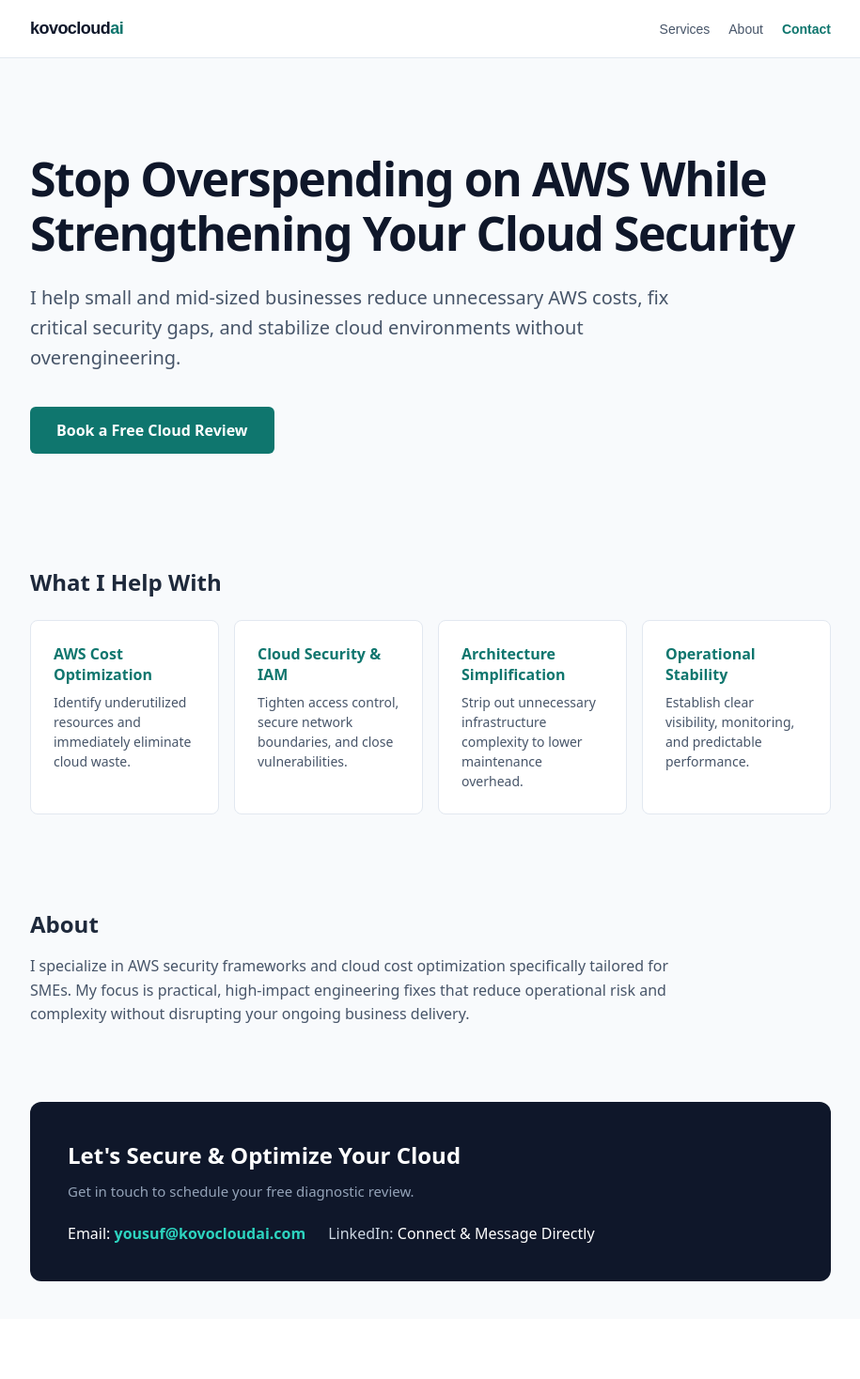
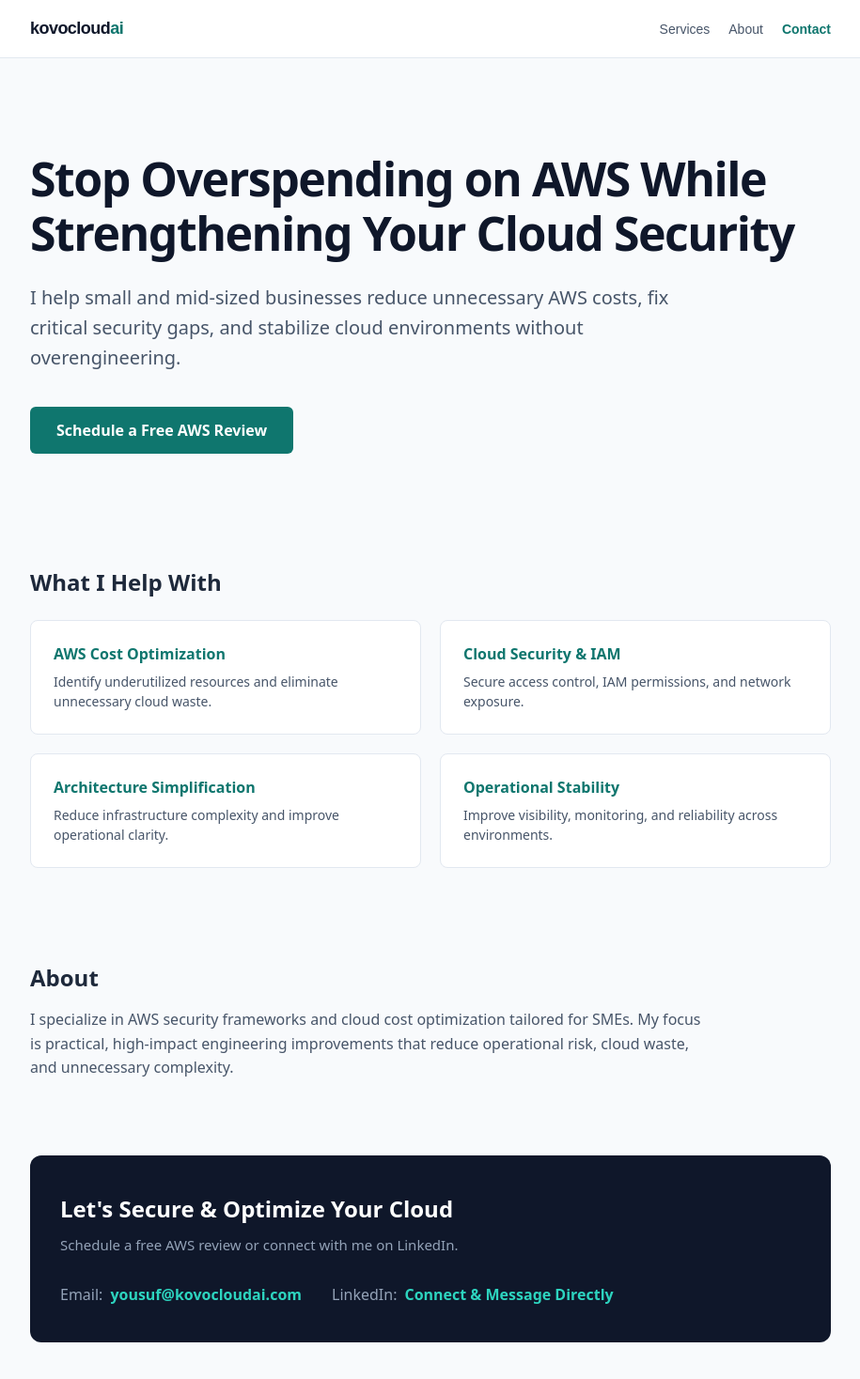
Before and after one commit to ykhan-dev/kovocloudai-site, a Next.js app: page / in a window 1280 px wide. Shown: the whole page at 94% size, without its empty margins (182-1097 px from the left). Before the commit the page ends 1404 px from the top, so only its background shows below. Built offline with nearby package versions, Linux system fonts and the light colour scheme.

Commit message:
Updated homepage

```diff
--- a/app/page.js
+++ b/app/page.js
@@ -5,19 +5,30 @@ export default function Home() {
         backgroundColor: "#f8fafc",
         minHeight: "100vh",
         color: "#0f172a",
+        scrollBehavior: "smooth",
       }}
     >
-      {/* Tiny embedded style tag to handle interactive button hovers cleanly */}
       <style>{`
-        .btn-primary:hover { background-color: #0d9488 !important; transform: translateY(-1px); }
-        .service-card:hover { border-color: #cbd5e1 !important; box-shadow: 0 4px 6px -1px rgb(0 0 0 / 0.05); }
+        .btn-primary:hover {
+          background-color: #0d9488 !important;
+          transform: translateY(-2px);
+          box-shadow: 0 4px 12px rgba(15, 118, 110, 0.2);
+        }
+        .service-card:hover {
+          border-color: #0f766e !important;
+          box-shadow: 0 10px 15px -3px rgb(0 0 0 / 0.05);
+          transform: translateY(-2px);
+        }
       `}</style>
 
-      {/* Navigation Header */}
+      {/* Navigation */}
       <header
         style={{
           borderBottom: "1px solid #e2e8f0",
           backgroundColor: "#ffffff",
+          position: "sticky",
+          top: 0,
+          zIndex: 50,
         }}
       >
         <div
@@ -40,14 +51,14 @@ export default function Home() {
           >
             kovocloud<span style={{ color: "#0f766e" }}>ai</span>
           </span>
-          <nav>
+
+          <nav style={{ display: "flex", gap: "20px" }}>
             <a
               href="#services"
               style={{
                 color: "#475569",
                 textDecoration: "none",
                 fontSize: "14px",
-                marginRight: "20px",
                 fontWeight: "500",
               }}
             >
@@ -59,7 +70,6 @@ export default function Home() {
                 color: "#475569",
                 textDecoration: "none",
                 fontSize: "14px",
-                marginRight: "20px",
                 fontWeight: "500",
               }}
             >
@@ -80,7 +90,7 @@ export default function Home() {
         </div>
       </header>
 
-      {/* Main Container */}
+      {/* Main */}
       <main
         style={{
           fontFamily:
@@ -90,7 +100,7 @@ export default function Home() {
           padding: "40px 24px",
         }}
       >
-        {/* Hero Section */}
+        {/* Hero */}
         <section style={{ padding: "60px 0 80px 0" }}>
           <h1
             style={{
@@ -120,25 +130,27 @@ export default function Home() {
           </p>
 
           <a
-            href="#contact"
+            href="https://calendly.com/ykhan212/30min"
+            target="_blank"
+            rel="noopener noreferrer"
             className="btn-primary"
             style={{
               display: "inline-block",
               padding: "14px 28px",
-              background: "#0f766e", // Deep Teal - Represents security and stability
+              background: "#0f766e",
               color: "#ffffff",
               textDecoration: "none",
               borderRadius: "6px",
               fontWeight: "600",
               fontSize: "16px",
-              transition: "all 0.2s ease",
+              transition: "all 0.2s ease-in-out",
             }}
           >
-            Book a Free Cloud Review
+            Schedule a Free AWS Review
           </a>
         </section>
 
-        {/* Core Capabilities Section */}
+        {/* Services */}
         <section id="services" style={{ padding: "40px 0" }}>
           <h2
             style={{
@@ -154,26 +166,26 @@ export default function Home() {
           <div
             style={{
               display: "grid",
-              gridTemplateColumns: "repeat(auto-fit, minmax(200px, 1fr))",
-              gap: "16px",
+              gridTemplateColumns: "repeat(auto-fit, minmax(280px, 1fr))",
+              gap: "20px",
             }}
           >
             {[
               {
                 title: "AWS Cost Optimization",
-                desc: "Identify underutilized resources and immediately eliminate cloud waste.",
+                desc: "Identify underutilized resources and eliminate unnecessary cloud waste.",
               },
               {
                 title: "Cloud Security & IAM",
-                desc: "Tighten access control, secure network boundaries, and close vulnerabilities.",
+                desc: "Secure access control, IAM permissions, and network exposure.",
               },
               {
                 title: "Architecture Simplification",
-                desc: "Strip out unnecessary infrastructure complexity to lower maintenance overhead.",
+                desc: "Reduce infrastructure complexity and improve operational clarity.",
               },
               {
                 title: "Operational Stability",
-                desc: "Establish clear visibility, monitoring, and predictable performance.",
+                desc: "Improve visibility, monitoring, and reliability across environments.",
               },
             ].map((service, index) => (
               <div
@@ -184,7 +196,7 @@ export default function Home() {
                   padding: "24px",
                   borderRadius: "8px",
                   border: "1px solid #e2e8f0",
-                  transition: "all 0.2s ease",
+                  transition: "all 0.2s ease-in-out",
                 }}
               >
                 <h3
@@ -197,6 +209,7 @@ export default function Home() {
                 >
                   {service.title}
                 </h3>
+
                 <p
                   style={{
                     fontSize: "14px",
@@ -212,7 +225,7 @@ export default function Home() {
           </div>
         </section>
 
-        {/* About Section */}
+        {/* About */}
         <section id="about" style={{ padding: "60px 0 40px 0" }}>
           <h2
             style={{
@@ -224,6 +237,7 @@ export default function Home() {
           >
             About
           </h2>
+
           <p
             style={{
               fontSize: "16px",
@@ -233,18 +247,18 @@ export default function Home() {
             }}
           >
             I specialize in AWS security frameworks and cloud cost optimization
-            specifically tailored for SMEs. My focus is practical, high-impact
-            engineering fixes that reduce operational risk and complexity
-            without disrupting your ongoing business delivery.
+            tailored for SMEs. My focus is practical, high-impact engineering
+            improvements that reduce operational risk, cloud waste, and
+            unnecessary complexity.
           </p>
         </section>
 
-        {/* Contact Section */}
+        {/* Contact */}
         <section
           id="contact"
           style={{
-            padding: "40px",
-            backgroundColor: "#0f172a", // Dark Deep Slate Blue for emphasis
+            padding: "40px 32px",
+            backgroundColor: "#0f172a",
             borderRadius: "12px",
             color: "#ffffff",
             marginTop: "40px",
@@ -260,39 +274,52 @@ export default function Home() {
           >
             Let's Secure & Optimize Your Cloud
           </h2>
+
           <p
-            style={{ color: "#94a3b8", marginBottom: "24px", fontSize: "15px" }}
+            style={{ color: "#94a3b8", marginBottom: "32px", fontSize: "15px" }}
           >
-            Get in touch to schedule your free diagnostic review.
+            Schedule a free AWS review or connect with me on LinkedIn.
           </p>
 
           <div
             style={{
               display: "flex",
               flexWrap: "wrap",
-              gap: "24px",
+              gap: "32px",
               fontSize: "16px",
             }}
           >
-            <p style={{ margin: "0" }}>
-              Email:{" "}
+            <div style={{ margin: "0" }}>
+              <span style={{ color: "#94a3b8" }}>Email:</span>
               <a
                 href="mailto:yousuf@kovocloudai.com"
                 style={{
                   color: "#2dd4bf",
                   fontWeight: "600",
                   textDecoration: "none",
+                  marginLeft: "8px",
                 }}
               >
                 yousuf@kovocloudai.com
               </a>
-            </p>
-            <p style={{ margin: "0", color: "#cbd5e1" }}>
-              LinkedIn:{" "}
-              <span style={{ color: "#ffffff", fontWeight: "500" }}>
+            </div>
+
+            <div style={{ margin: "0" }}>
+              <span style={{ color: "#94a3b8" }}>LinkedIn:</span>
+              <a
+                href="https://www.linkedin.com/in/yousuf-k-618b486/"
+                target="_blank"
+                rel="noopener noreferrer"
+                style={{
+                  color: "#2dd4bf",
+                  fontWeight: "600",
+                  textDecoration: "none",
+                  marginLeft: "8px",
+                }}
+              >
                 Connect & Message Directly
-              </span>
-            </p>
+              </a>
+            </div>
           </div>
         </section>
       </main>
```
